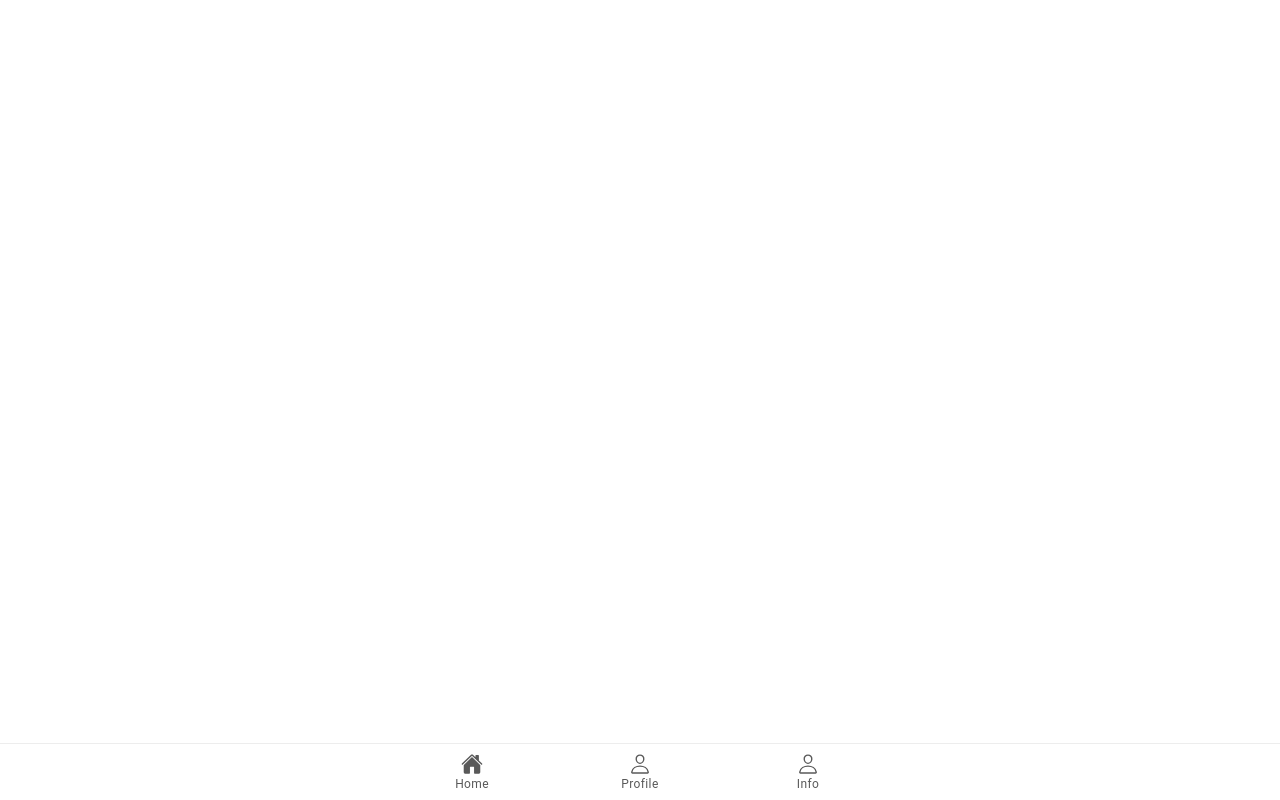
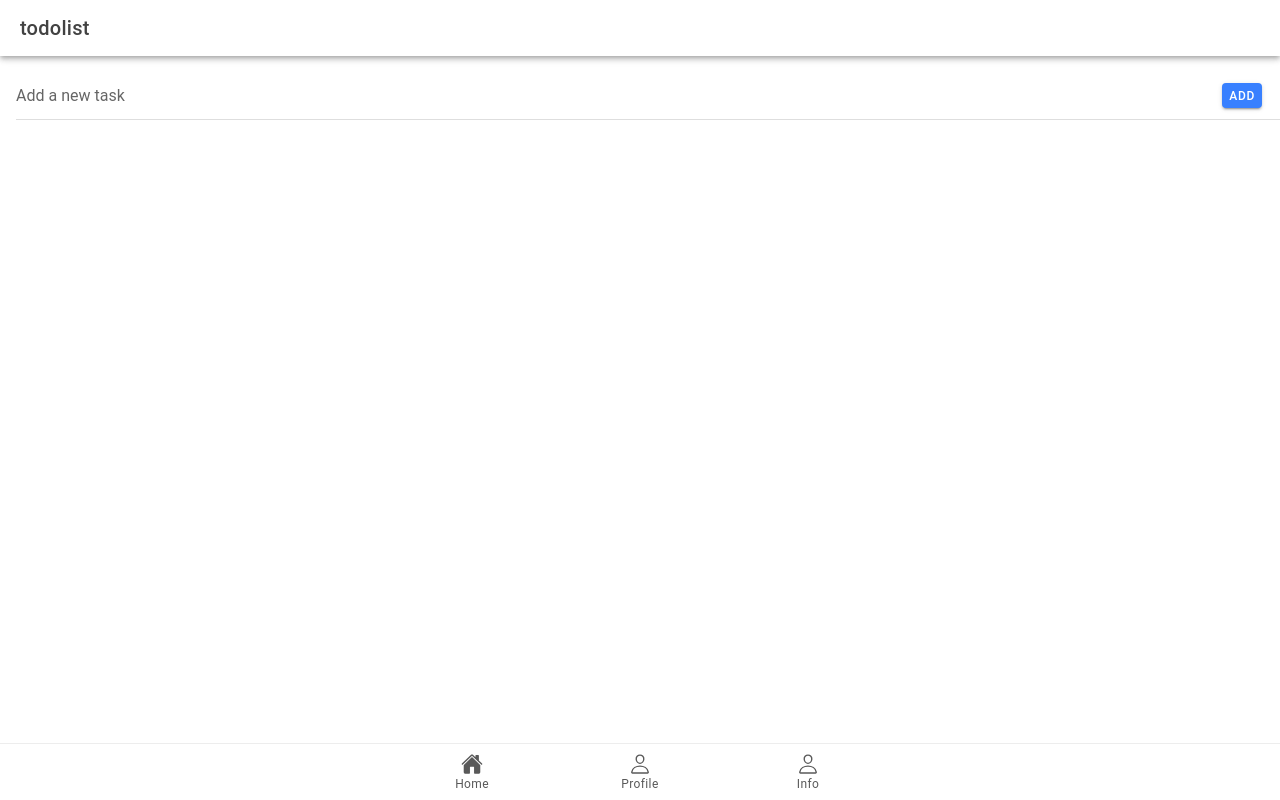
Before and after one commit to Aladdinskie24/ion-t-Cagubcub, a React (Vite) app: page /tab4 in a window 1280 px wide. Built offline with nearby package versions, Linux system fonts and the light colour scheme.

Commit message:
Added todolist content to home

```diff
--- a/src/App.tsx
+++ b/src/App.tsx
@@ -18,6 +18,7 @@
 import Tab1 from './pages/Tab1';
 import Tab2 from './pages/Tab2';
 import Tab3 from './pages/Tab3';
+import Tab4 from './pages/todolist';
 
 /* Core CSS required for Ionic components to work properly */
 import '@ionic/react/css/core.css';
@@ -66,6 +67,9 @@
             <Tab3 />
           </Route>
 
+          <Route exact path="/tab4">
+            <Tab4 />
+          </Route>
         </IonRouterOutlet>
 
         <IonTabBar slot="bottom">
--- a/src/pages/home.tsx
+++ b/src/pages/home.tsx
@@ -43,7 +43,7 @@
    </IonCardContent>
 
    <IonCardContent>
-    <IonButton expand="block" routerLink='/todolist'>
+    <IonButton expand="block" routerLink='/tab4'>
     <IonIcon icon={calculatorOutline} slot="start" />
      todolist
     </IonButton>
--- a/src/pages/todolist.tsx
+++ b/src/pages/todolist.tsx
@@ -0,0 +1,74 @@
+import React, { useState } from 'react';
+import {
+  IonContent,
+  IonHeader,
+  IonPage,
+  IonTitle,
+  IonToolbar,
+  IonList,
+  IonItem,
+  IonCheckbox,
+  IonLabel,
+  IonButton,
+  IonInput,
+  IonIcon
+} from '@ionic/react';
+import { calendarNumberOutline, listCircle, listCircleOutline, trashOutline } from 'ionicons/icons';
+
+const TodoList: React.FC = () => {
+  const [tasks, setTasks] = useState<string[]>([]);
+  const [newTask, setNewTask] = useState<string>('');
+
+  const addTask = () => {
+    if (newTask.trim() !== '') {
+      setTasks([...tasks, newTask]);
+      setNewTask('');
+    }
+  };
+
+  const removeTask = (index: number) => {
+    const updatedTasks = tasks.filter((_, i) => i !== index);
+    setTasks(updatedTasks);
+  };
+
+  const toggleTask = (index: number) => {
+    const updatedTasks = [...tasks];
+    updatedTasks[index] = updatedTasks[index] + ' (completed)';
+    setTasks(updatedTasks);
+  };
+
+  return (
+    <IonPage>
+      <IonHeader>
+        <IonToolbar>
+          <IonTitle>todolist</IonTitle>
+        </IonToolbar>
+      </IonHeader>
+      <IonContent>
+        <IonList>
+          {tasks.map((task, index) => (
+            <IonItem key={index}>
+              <IonCheckbox onIonChange={() => toggleTask(index)} />
+              <IonLabel>{task}</IonLabel>
+              <IonButton slot="end" onClick={() => removeTask(index)}>
+                <IonIcon icon={calendarNumberOutline} />
+              </IonButton>
+            </IonItem>
+          ))}
+        </IonList>
+        <IonItem>
+          <IonInput
+            placeholder="Add a new task"
+            value={newTask}
+            onIonChange={(e) => setNewTask(e.detail.value!)}
+          />
+          <IonButton slot="end" onClick={addTask}>
+            Add
+          </IonButton>
+        </IonItem>
+      </IonContent>
+    </IonPage>
+  );
+};
+
+export default TodoList;
```
